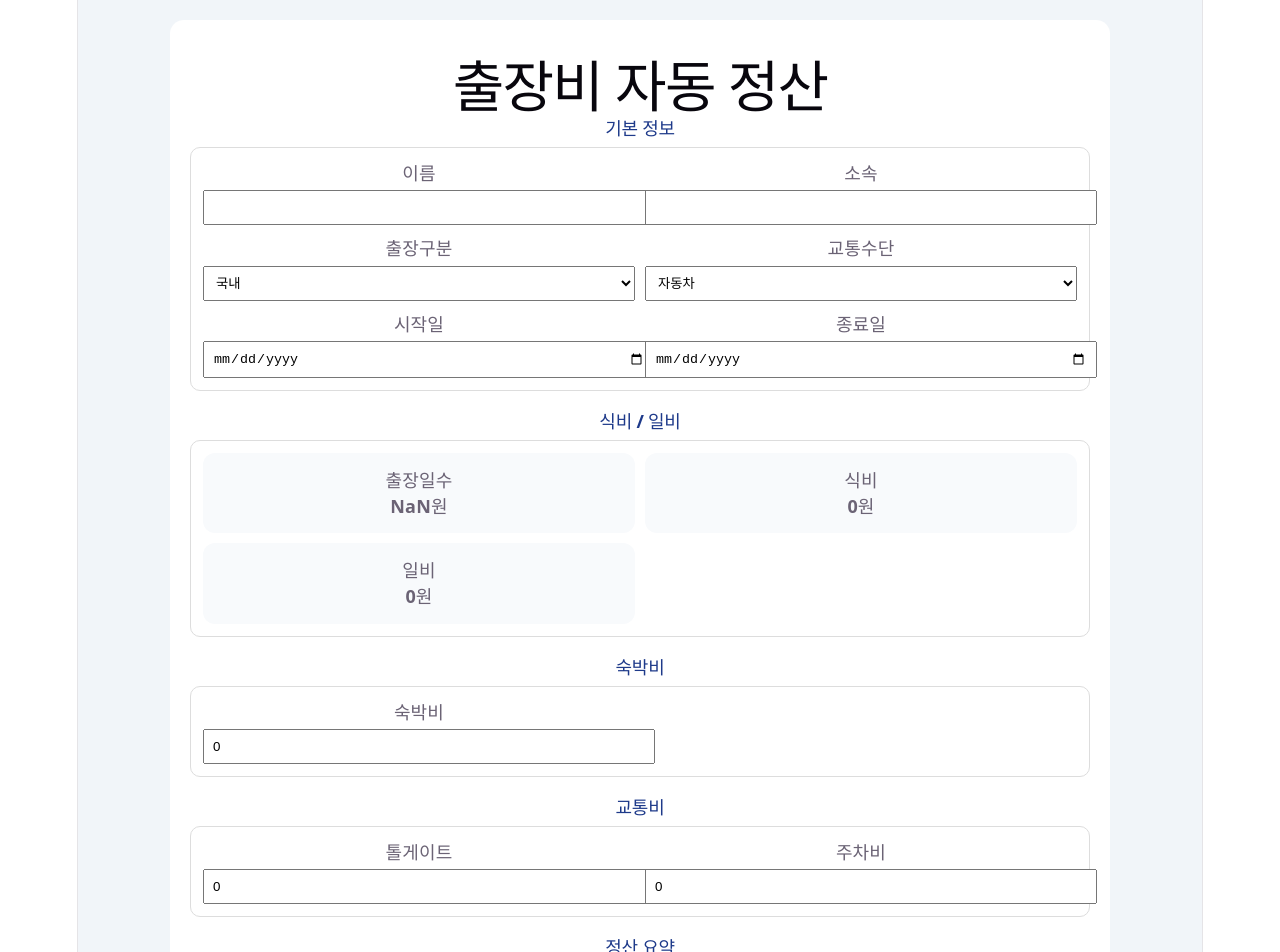
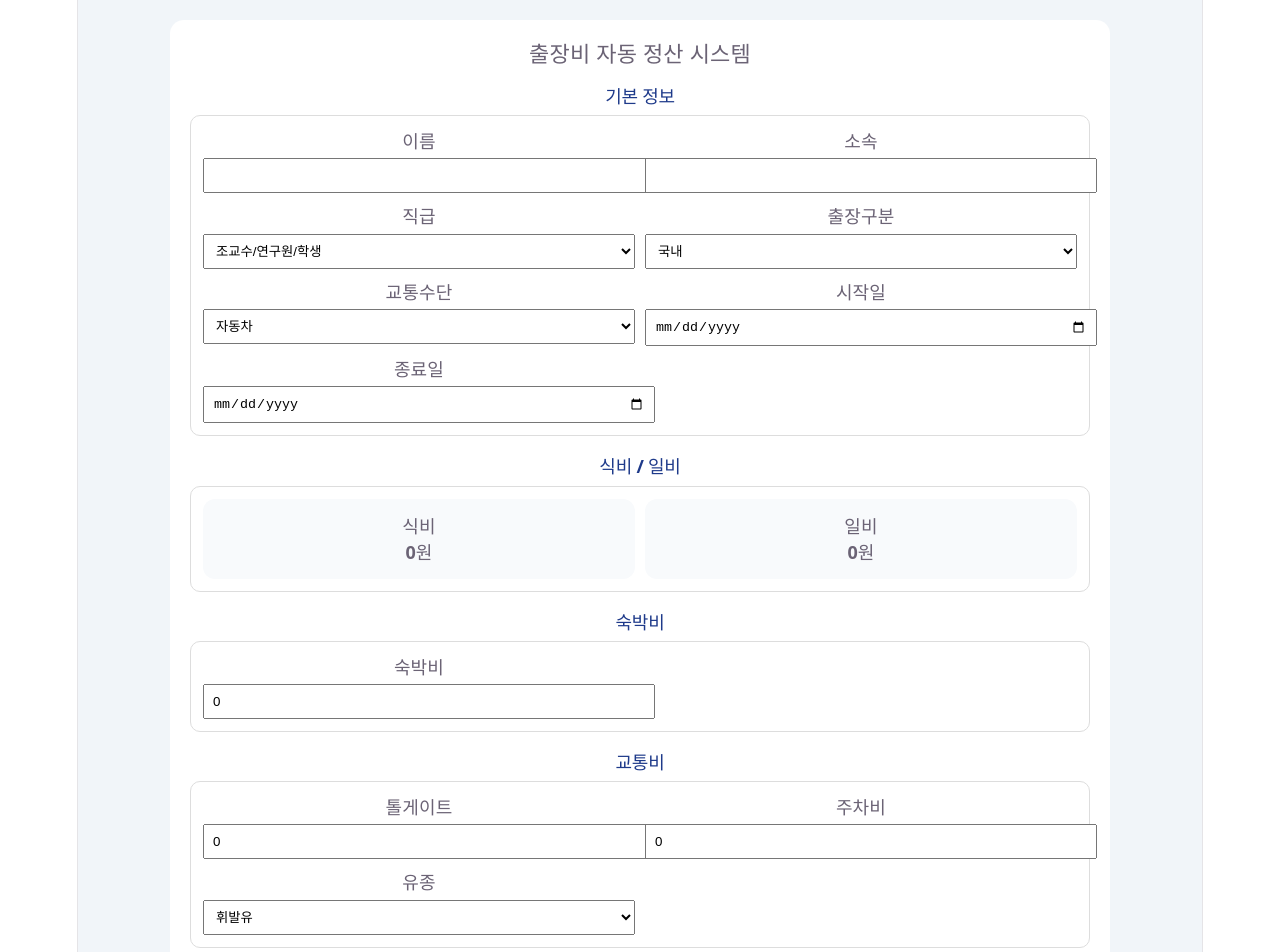
Before and after one commit to kongjuwooyh/business-trip, a React (Vite) app: page / in a window 1280 px wide. Shown: the top 952 px of the page. Built offline with nearby package versions, Linux system fonts and the light colour scheme.

Commit message:
final full system rebuild

```diff
--- a/src/App.jsx
+++ b/src/App.jsx
@@ -8,24 +8,27 @@ export default function App() {
   const [form, setForm] = useState({
     name: "",
     dept: "",
+    position: "조교수/연구원/학생",
     type: "국내",
+    transport: "자동차",
     start: "",
     end: "",
-    transport: "자동차",
   });
 
   const [cost, setCost] = useState({
     lodging: 0,
     toll: 0,
     parking: 0,
-    air: 0,
-    airParking: 0,
+    fuel: "휘발유",
     train: 0,
     bus: 0,
     etc: 0,
+    air: 0,
+    airParking: 0,
   });
 
-  // ✔ 출장일수 계산 (핵심 수정 포인트)
+  /* ================= 계산 ================= */
+
   const days =
     form.start && form.end
       ? Math.max(
@@ -40,7 +43,6 @@ export default function App() {
   const meal = days * 25000;
   const daily = days * 25000;
 
-  // ✔ 교통비 계산
   const transportTotal = (() => {
     if (form.type === "해외") {
       return Number(cost.air) + Number(cost.airParking);
@@ -60,7 +62,10 @@ export default function App() {
     }
   })();
 
-  const total = meal + daily + Number(cost.lodging) + transportTotal;
+  const total =
+    meal + daily + Number(cost.lodging) + transportTotal;
+
+  /* ================= 저장 ================= */
 
   const saveImage = async () => {
     const canvas = await html2canvas(ref.current, { scale: 2 });
@@ -82,48 +87,79 @@ export default function App() {
     pdf.save("출장비.pdf");
   };
 
+  /* ================= UI ================= */
+
   return (
     <div style={bg}>
       <div ref={ref} style={wrap}>
-        <h1 style={title}>출장비 자동 정산</h1>
+        <Header />
 
         {/* 기본정보 */}
         <Section title="기본 정보">
           <Grid2>
             <Input label="이름" />
             <Input label="소속" />
+
+            <Select
+              label="직급"
+              value={form.position}
+              onChange={(v) =>
+                setForm({ ...form, position: v })
+              }
+              options={[
+                "교수/부교수",
+                "조교수/연구원/학생",
+              ]}
+            />
+
             <Select
               label="출장구분"
               value={form.type}
-              onChange={(v) => setForm({ ...form, type: v })}
+              onChange={(v) =>
+                setForm({ ...form, type: v })
+              }
               options={["국내", "해외"]}
             />
+
             <Select
               label="교통수단"
               value={form.transport}
-              onChange={(v) => setForm({ ...form, transport: v })}
-              options={["자동차", "기차", "버스", "항공", "기타"]}
+              onChange={(v) =>
+                setForm({ ...form, transport: v })
+              }
+              options={[
+                "자동차",
+                "기차",
+                "버스",
+                "항공",
+                "기타",
+              ]}
               disabled={form.type === "해외"}
             />
+
             <Input
               label="시작일"
               type="date"
               value={form.start}
-              onChange={(v) => setForm({ ...form, start: v })}
+              onChange={(v) =>
+                setForm({ ...form, start: v })
+              }
             />
+
             <Input
               label="종료일"
               type="date"
               value={form.end}
-              onChange={(v) => setForm({ ...form, end: v })}
+              onChange={(v) =>
+                setForm({ ...form, end: v })
+              }
             />
           </Grid2>
         </Section>
 
-        {/* 식비 */}
+        {/* 식비/일비 */}
         <Section title="식비 / 일비">
           <Grid2>
-            <Card title="출장일수" value={`${days}일`} />
             <Card title="식비" value={meal} />
             <Card title="일비" value={daily} />
           </Grid2>
@@ -156,12 +192,16 @@ export default function App() {
                     setCost({ ...cost, air: v })
                   }
                 />
+
                 <Input
                   label="항공 주차비"
                   type="number"
                   value={cost.airParking}
                   onChange={(v) =>
-                    setCost({ ...cost, airParking: v })
+                    setCost({
+                      ...cost,
+                      airParking: v,
+                    })
                   }
                 />
               </>
@@ -174,16 +214,41 @@ export default function App() {
                       type="number"
                       value={cost.toll}
                       onChange={(v) =>
-                        setCost({ ...cost, toll: v })
+                        setCost({
+                          ...cost,
+                          toll: v,
+                        })
                       }
                     />
+
                     <Input
                       label="주차비"
                       type="number"
                       value={cost.parking}
                       onChange={(v) =>
-                        setCost({ ...cost, parking: v })
+                        setCost({
+                          ...cost,
+                          parking: v,
+                        })
                       }
+                    />
+
+                    <Select
+                      label="유종"
+                      value={cost.fuel}
+                      onChange={(v) =>
+                        setCost({
+                          ...cost,
+                          fuel: v,
+                        })
+                      }
+                      options={[
+                        "휘발유",
+                        "경유",
+                        "LPG",
+                        "전기차",
+                        "하이브리드",
+                      ]}
                     />
                   </>
                 )}
@@ -194,7 +259,10 @@ export default function App() {
                     type="number"
                     value={cost.train}
                     onChange={(v) =>
-                      setCost({ ...cost, train: v })
+                      setCost({
+                        ...cost,
+                        train: v,
+                      })
                     }
                   />
                 )}
@@ -205,7 +273,10 @@ export default function App() {
                     type="number"
                     value={cost.bus}
                     onChange={(v) =>
-                      setCost({ ...cost, bus: v })
+                      setCost({
+                        ...cost,
+                        bus: v,
+                      })
                     }
                   />
                 )}
@@ -216,7 +287,10 @@ export default function App() {
                     type="number"
                     value={cost.air}
                     onChange={(v) =>
-                      setCost({ ...cost, air: v })
+                      setCost({
+                        ...cost,
+                        air: v,
+                      })
                     }
                   />
                 )}
@@ -227,7 +301,10 @@ export default function App() {
                     type="number"
                     value={cost.etc}
                     onChange={(v) =>
-                      setCost({ ...cost, etc: v })
+                      setCost({
+                        ...cost,
+                        etc: v,
+                      })
                     }
                   />
                 )}
@@ -263,6 +340,14 @@ export default function App() {
 
 /* ================= UI ================= */
 
+function Header() {
+  return (
+    <div style={header}>
+      출장비 자동 정산 시스템
+    </div>
+  );
+}
+
 function Section({ title, children }) {
   return (
     <div style={section}>
@@ -272,7 +357,12 @@ function Section({ title, children }) {
   );
 }
 
-function Input({ label, type = "text", value, onChange }) {
+function Input({
+  label,
+  type = "text",
+  value,
+  onChange,
+}) {
   return (
     <div>
       <label>{label}</label>
@@ -298,8 +388,8 @@ function Select({
       <label>{label}</label>
       <select
         value={value}
+        onChange={(e) => onChange?.(e.target.value)}
         disabled={disabled}
-        onChange={(e) => onChange?.(e.target.value)}
         style={input}
       >
         {options.map((o) => (
@@ -312,12 +402,16 @@ function Select({
 
 function Card({ title, value, highlight }) {
   return (
-    <div style={{
-      padding: 14,
-      borderRadius: 12,
-      background: highlight ? "#dbeafe" : "#f8fafc",
-      textAlign: "center"
-    }}>
+    <div
+      style={{
+        padding: 14,
+        borderRadius: 12,
+        background: highlight
+          ? "#dbeafe"
+          : "#f8fafc",
+        textAlign: "center",
+      }}
+    >
       <div>{title}</div>
       <div style={{ fontWeight: "bold" }}>
         {Number(value).toLocaleString()}원
@@ -342,8 +436,10 @@ const wrap = {
   borderRadius: 14,
 };
 
-const title = {
+const header = {
   textAlign: "center",
+  fontSize: 22,
+  fontWeight: "bold",
   marginBottom: 20,
 };
 
```
